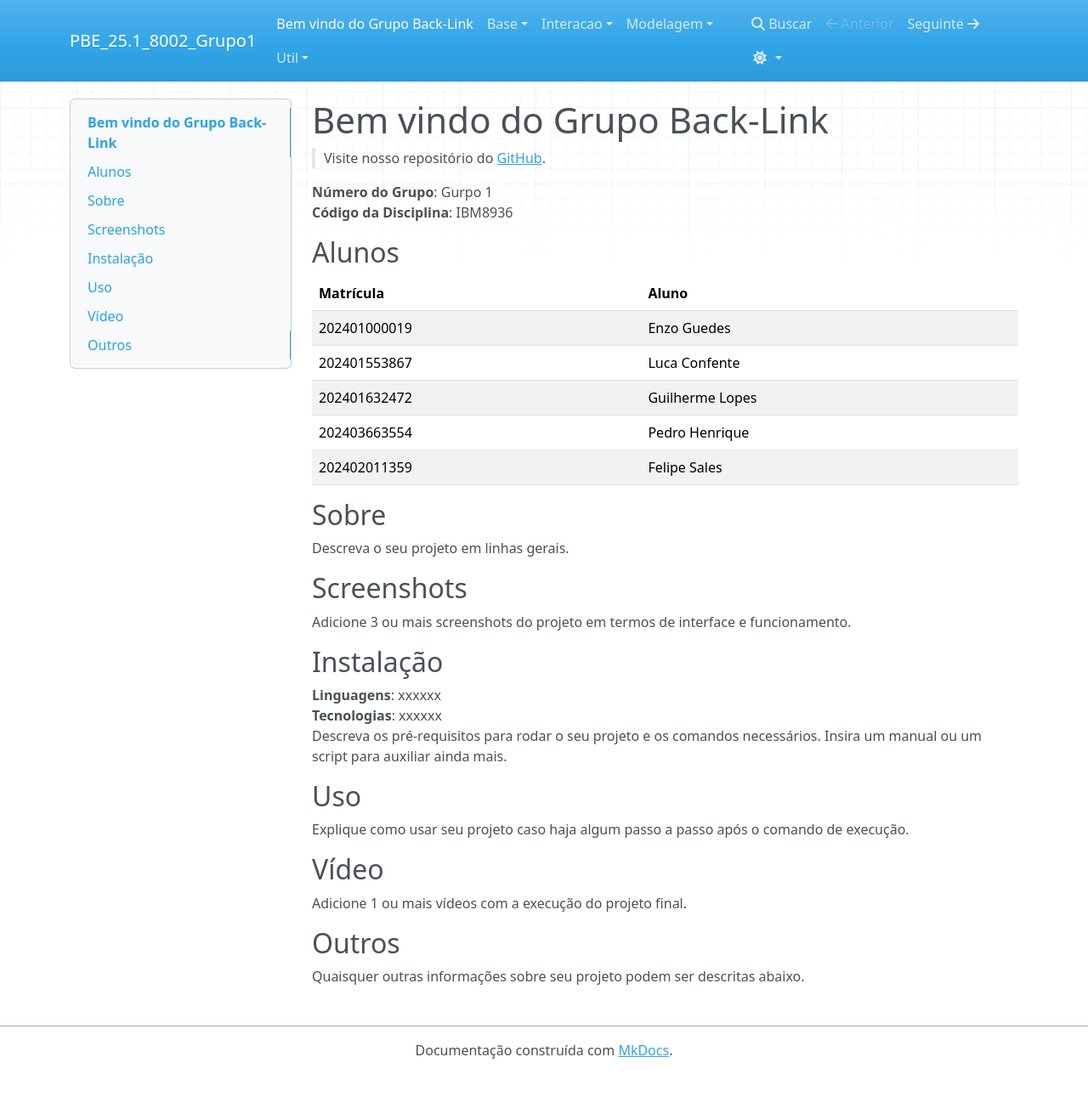
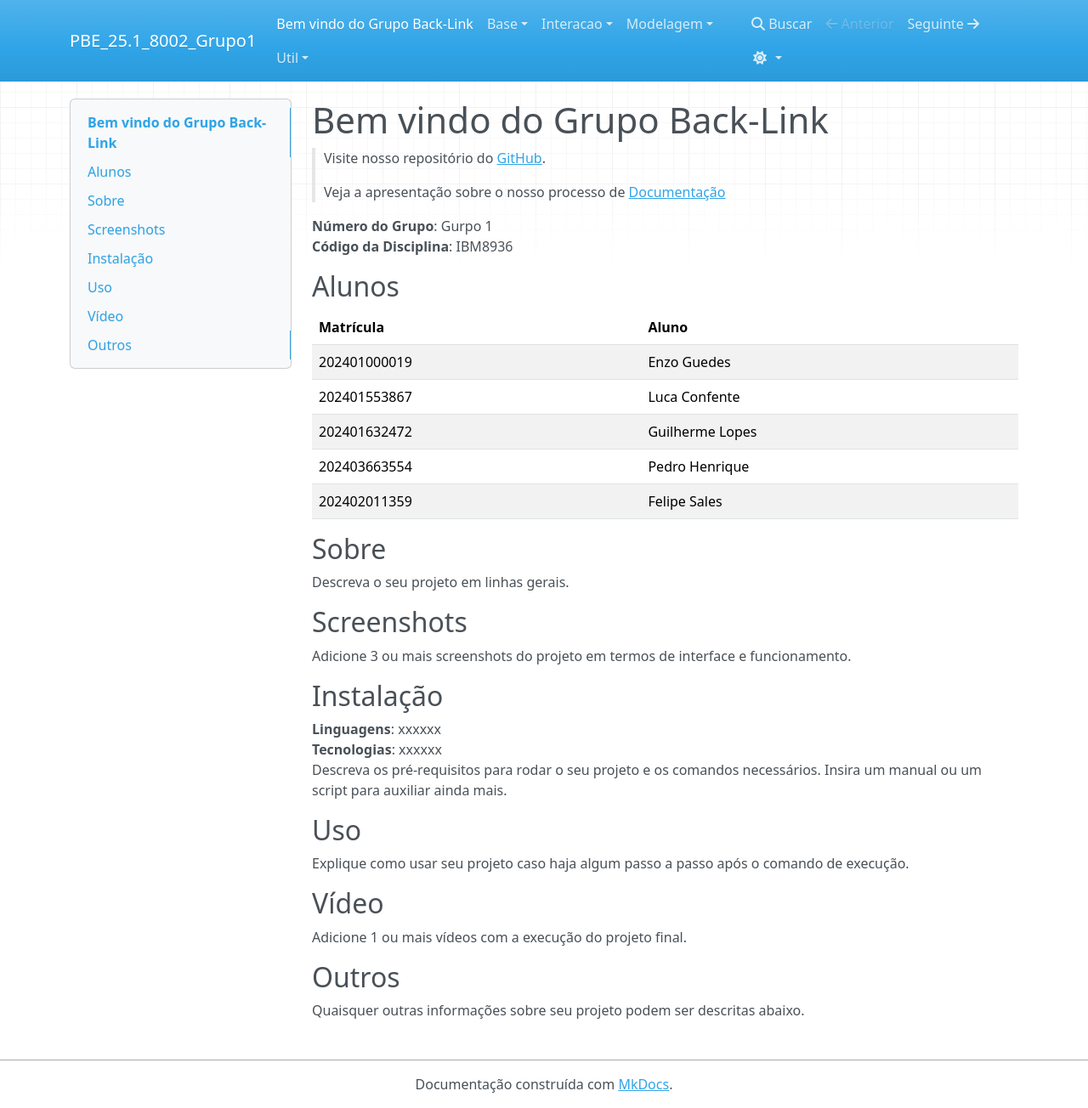
Before and after one commit to Projetos-de-Extensao/PBE_25.1_8002_BackLink, an MkDocs documentation site: the page built from docs/index.md, in a window 1280 px wide and 1304 px high. Shown: the whole window at 85% size. Built offline with MkDocs 1.6.1, drawn with Linux system fonts in a browser that asks for light colours; nearby versions of some CDN libraries.

Commit message:
Adição dos slides no mkdocs

```diff
--- a/docs/index.md
+++ b/docs/index.md
@@ -2,6 +2,7 @@
 
 > Visite nosso repositório do [GitHub](https://github.com/Projetos-de-Extensao/PBE_25.1_8002_BackLink).
 
+> Veja a apresentação sobre o nosso processo de [Documentação](https://backlinkdocumentacao.my.canva.site/)
 
 **Número do Grupo**: Gurpo 1<br>
 **Código da Disciplina**: IBM8936<br>
```
Also changed, not shown: docs/modelagem/casos_de_uso.md (line endings or trailing spaces).
